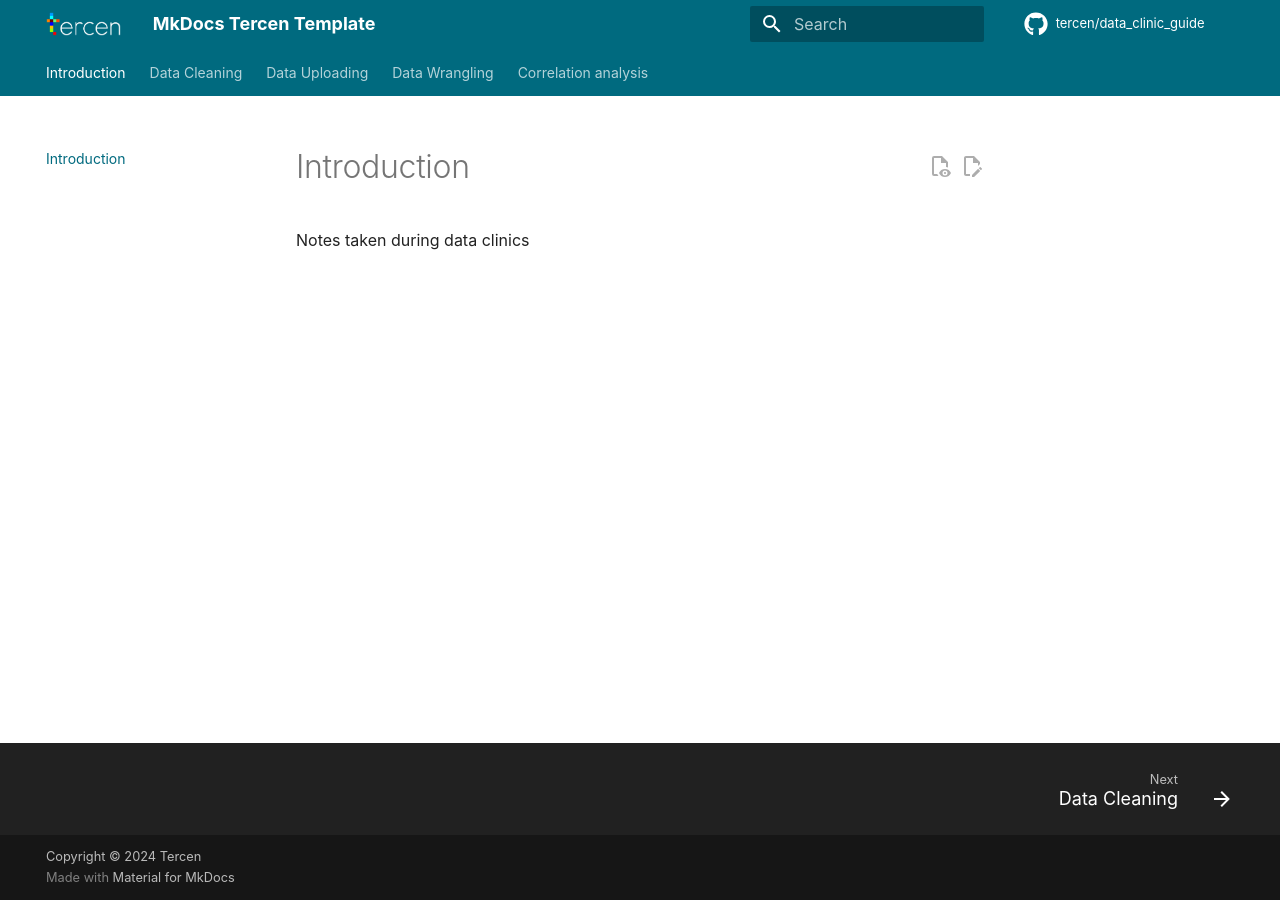
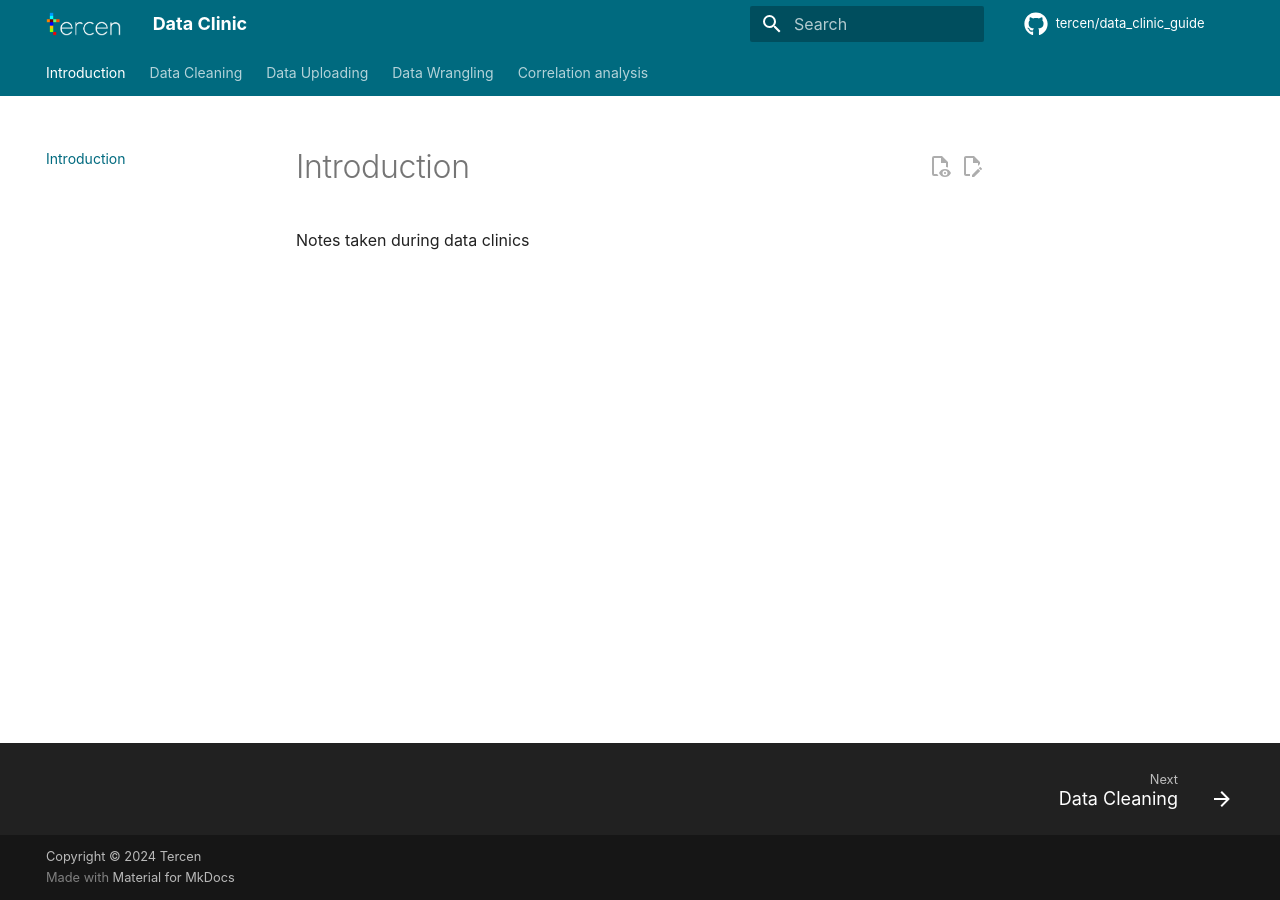
Before and after one commit to tercen/data_clinic_guide, an MkDocs documentation site: the page built from docs/index.md, in a window 1280 px wide. Built offline with MkDocs 1.6.1 and Material for MkDocs 9.7.7, drawn with Linux system fonts in a browser that asks for light colours; comment, search, counter and statistics services are not loaded; the version menu is left out.

Commit message:
Update mkdocs.yml

```diff
--- a/mkdocs.yml
+++ b/mkdocs.yml
@@ -1,4 +1,4 @@
-site_name: MkDocs Tercen Template
+site_name: Data Clinic
 docs_dir: docs/
 site_url: https://tercen.com
 repo_url: https://github.com/tercen/data_clinic_guide
```
